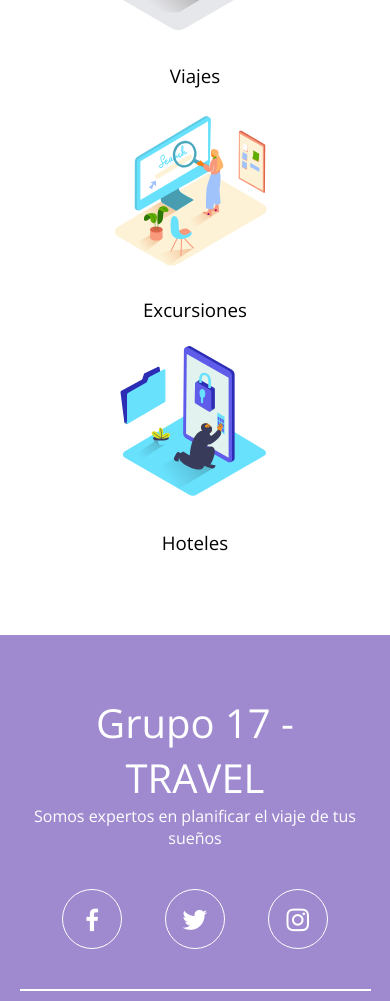
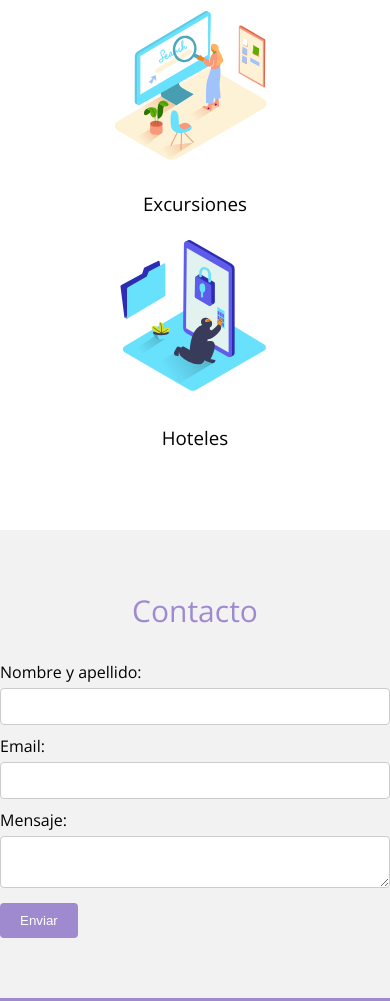
Before and after one commit to davidpor/website, a plain HTML site: page index.html in a window 390 px wide. Shown: the part 3547-4548 px from the top of the page. Drawn offline with nearby package versions, Linux system fonts and the light colour scheme; no server answers.

Commit message:
formulario y correcciones

```diff
--- a/estilos.css
+++ b/estilos.css
@@ -22,7 +22,7 @@ body{
 
 .header{
     height: 100vh;
-    /* 02 */
+    /* Para el efecto en la imagen, se toma el color de la pagina https://webgradients.com   */
     background-image: linear-gradient(to top, rgba(251, 194, 235, 0.397) 0%, hsla(218, 68%, 79%, 0.397) 100%), url(img/cabildo.jpg);
     background-repeat: no-repeat;
     background-position: center;
@@ -179,11 +179,12 @@ body{
     border-radius: 10px;
     transition: transform .3s .2s;
 }
+/* para que aparezca la imagen al hacer click en la imagen */
 
 .showImage{
     transform: scale(1);
 }
-
+/* para que aparezca el contenedor al hacer click en la imagen */
 .show{
     transform: translate(0);
 }
@@ -300,7 +301,7 @@ footer{
         font-size: 40px;
     }
 
-    .contenedor-servicio img{
+    .contenedor-servicio img{expert
         width: 80%;
         margin-bottom: 40px;
     }
--- /dev/null
+++ b/formulario.css
@@ -0,0 +1,41 @@
+.formulario{
+  overflow: hidden;
+  margin: auto;
+  padding: 60px 0;
+  background: #f2f2f2;
+}
+form {
+    max-width: 400px;
+    margin: 0 auto;
+  }
+
+  label {
+    display: block;
+    margin-bottom: 5px;
+  }
+
+  input[type="text"],
+  input[type="email"],
+  textarea {
+    width: 100%;
+    padding: 10px;
+    border: 1px solid #ccc;
+    border-radius: 4px;
+    margin-bottom: 10px;
+  }
+
+  input[type="submit"] {
+    background-color: #9f8ad0;
+    /* background-color: #4CAF50; */
+    color: #fff;
+    padding: 10px 20px;
+    border: none;
+    border-radius: 4px;
+    cursor: pointer;
+  }
+
+  input[type="submit"]:hover {
+  background-color: #fff;
+  color:#764ba2;
+    /* background-color: #45a049; */
+  }
--- a/index.html
+++ b/index.html
@@ -5,7 +5,10 @@
     <meta name="viewport" content="width=device-width, initial-scale=1.0">
     <title>Grupo 17</title>
     <link rel="stylesheet" href="estilos.css">
+    <link rel="stylesheet" href="formulario.css">
+    <!-- El sig link se usa para implementar la tipografia elegida -->
     <link href="https://fonts.googleapis.com/css2?family=Open+Sans:wght@300;400;700&display=swap" rel="stylesheet">
+    <!-- El sig link se usa para implementar el icono de menu, equis y los iconos de redes sociales -->
     <link href='https://unpkg.com/boxicons@2.0.5/css/boxicons.min.css' rel='stylesheet'>
     <!-- las dos lineas siguientes son para implementar vue.js y la libreria axios -->
     <script src="https://cdn.jsdelivr.net/npm/vue@2.6.14/dist/vue.js"></script>
@@ -77,30 +80,47 @@
                 </div>
             </div>
         </section> -->
+
         <div class="imagen-light">
             <img src="img/close.svg" alt="" class="close">
             <img src="" alt="" class="agregar-imagen">
         </div>
+        <!-- figuras isometricas descargadas de https://www.manypixels.co/gallery -->
         <section class="contenedor" id="expertos">
-            <h2 class="subtitulo">Expertos en:</h2>
+            <h2 class="subtitulo">Especializados en:</h2>
             <section class="experts">
                 <div class="cont-expert">
-                    <img src="img/pie_chart.svg" alt="">
+                    <img src="img/viajes.svg" alt="">
                     <h3 class="n-expert">Viajes</h3>
                 </div>
                 <div class="cont-expert">
-                    <img src="img/search_engine.svg" alt="">
+                    <img src="img/excursiones.svg" alt="">
                     <h3 class="n-expert">Excursiones</h3>
                 </div>
                 <div class="cont-expert">
-                    <img src="img/security.svg" alt="">
+                    <img src="img/hoteles.svg" alt="">
                     <h3 class="n-expert">Hoteles</h3>
                 </div>
             </section>
         </section>
 
     </main>
+    <section class="formulario" id="galeria"">
+        <h2 class="subtitulo">Contacto</h2>
+        <form action="" method="">
+            <label for="nombre">Nombre y apellido:</label>
+            <!-- validacion de los campos usando expresiones regulares -->
+            <input type="text" id="nombre" name="nombre" required pattern="^[a-zA-Z ]+$" title="Por favor. ingresa nombre y apellido">
 
+            <label for="email">Email:</label>
+            <input type="email" id="email" name="email" required pattern="[a-z0-9._%+-]+@[a-z0-9.-]+\.[a-z]{2,}$" title="Por favor, ingresa una dirección de correo electrónico válida">
+
+            <label for="mensaje">Mensaje:</label>
+            <textarea id="mensaje" name="mensaje" required></textarea>
+
+            <input type="submit" value="Enviar">
+        </form>
+    </section>
     <footer id="footer">
         <div class="contenedor footer-content">
                 <div class="contact-us">
--- a/js/lightbox.js
+++ b/js/lightbox.js
@@ -1,4 +1,5 @@
-const imagenes = document.querySelectorAll('.img-galeria')
+//Declaro las constantes
+const imagenes = document.querySelectorAll('.img-galeria') //captura las imagenes en la constatnte
 const imagenLight = document.querySelector('.agregar-imagen');
 const contenedorLight = document.querySelector('.imagen-light')
 const closeLight = document.querySelector('.close')
@@ -9,12 +10,12 @@ imagenes.forEach(imagen => {
         aparecerImagen(imagen.getAttribute('src'));
     })
 });
-
+//para que al hacer click fuera de la imagen o el equis se cierra
 contenedorLight.addEventListener('click',(e)=>{
     if(e.target !== imagenLight){
         contenedorLight.classList.toggle('show')
         imagenLight.classList.toggle('showImage')
-        hamburguer.style.opacity = '1';
+        hamburguer.style.opacity = '1'; //para que aparezca el icono del menu, cuando se cierra la imagen
     }
 })
 
@@ -23,5 +24,5 @@ const aparecerImagen = (imagen)=>{
     imagenLight.src = imagen;
     contenedorLight.classList.toggle('show')
     imagenLight.classList.toggle('showImage')
-    hamburguer.style.opacity = '0';
+    hamburguer.style.opacity = '0'; //para hacer desaparecer el icono del menu, cuando se habre la imagen
 }
--- a/js/menu.js
+++ b/js/menu.js
@@ -1,11 +1,12 @@
+// Declaro las constantes
 const hamburguer = document.querySelector('.hamburguer')
 const menu = document.querySelector('.menu-navegacion')
 
-
+// Agrega o quita la clase spread, para dar el efecto del despliegue del menu
 hamburguer.addEventListener('click', ()=>{
     menu.classList.toggle("spread")
 })
-
+//Este codigo permite cerrar el menu (quita la clase spread) al hacer click fuera de la barra de menu
 window.addEventListener('click', e =>{
     if(menu.classList.contains('spread')
         && e.target != menu && e.target != hamburguer){
```
Also changed, not shown: img/excursiones.svg (renamed from img/search_engine.svg), img/hoteles.svg (renamed from img/security.svg), img/viajes.svg (renamed from img/pie_chart.svg).
